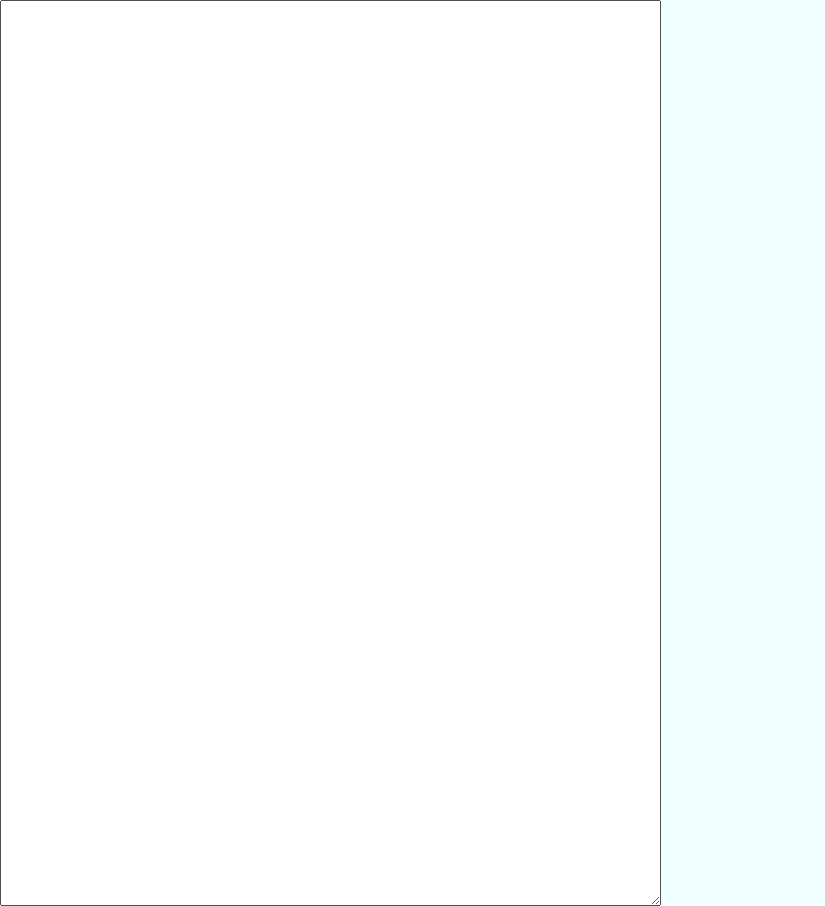
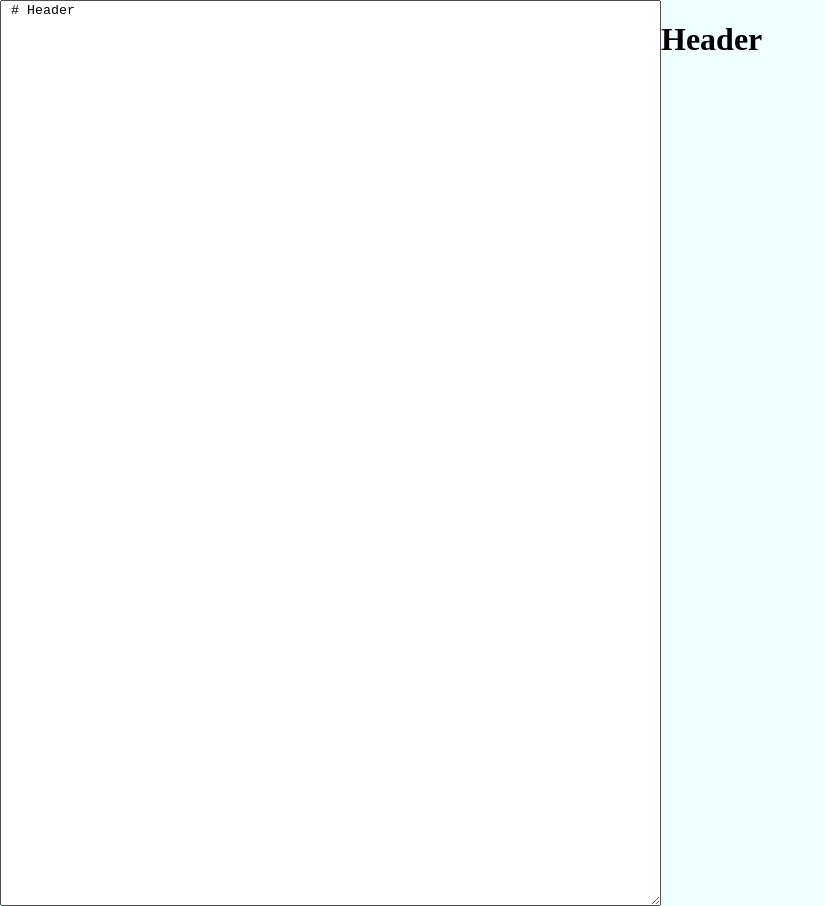
Before and after one commit to DundeeA/markdown-previewer, a React (Create React App) app: page / in a window 1280 px wide. Shown: the whole page, without its empty margins (0-825 px from the left). Built offline with nearby package versions, Linux system fonts and the light colour scheme.

Commit message:
implemented  marked, Added default text to editor

```diff
--- a/package.json
+++ b/package.json
@@ -6,6 +6,7 @@
     "@testing-library/jest-dom": "^5.17.0",
     "@testing-library/react": "^13.4.0",
     "@testing-library/user-event": "^13.5.0",
+    "marked": "^5.1.1",
     "react": "^18.2.0",
     "react-dom": "^18.2.0",
     "react-scripts": "5.0.1",
--- a/src/components/App/App.js
+++ b/src/components/App/App.js
@@ -1,13 +1,16 @@
 import React from "react";
-
 import Editor from "../Editor/Editor";
 import Preview from "../Preview/Preview";
+
+import { Marked, marked } from "marked";
+
 class App extends React.Component {
   constructor() {
     super();
 
     this.state = {
-      currentMarkDown: "",
+      parsedMarkDown: "",
+      defaultText: " # Header",
     };
 
     this.handleChange = this.handleChange.bind(this);
@@ -15,15 +18,24 @@ class App extends React.Component {
 
   handleChange(e) {
     this.setState({
-      currentMarkDown: e.target.value,
+      parsedMarkDown: marked.parse(e.target.value),
+    });
+  }
+
+  componentDidMount() {
+    this.setState({
+      parsedMarkDown: marked.parse(this.state.defaultText),
     });
   }
 
   render() {
     return (
       <>
-        <Editor onChange={this.handleChange} />
-        <Preview markDown={this.state.currentMarkDown} />
+        <Editor
+          onChange={this.handleChange}
+          defaultText={this.state.defaultText}
+        />
+        <Preview markDown={this.state.parsedMarkDown} />
       </>
     );
   }
--- a/src/components/Editor/Editor.js
+++ b/src/components/Editor/Editor.js
@@ -7,7 +7,9 @@ function Editor(props) {
       rows={60}
       cols={80}
       onChange={props.onChange}
-    ></textarea>
+      defaultValue={props.defaultText}
+    >
+    </textarea>
   );
 }
 
--- a/src/components/Preview/Preview.js
+++ b/src/components/Preview/Preview.js
@@ -1,7 +1,12 @@
 import React from "react";
 
 const Preview = (props) => {
-  return <div id="preview">{props.markDown}</div>;
+  return (
+    <div
+      id="preview"
+      dangerouslySetInnerHTML={{ __html: props.markDown }}
+    ></div>
+  );
 };
 
 export default Preview;
--- a/src/index.js
+++ b/src/index.js
@@ -1,7 +1,6 @@
 import React from 'react';
 import ReactDOM from 'react-dom/client';
 import './index.css';
-
 import App from './components/App/App';
 
 const root = ReactDOM.createRoot(document.getElementById('root'));
```
Also changed, not shown: 1 other file (tests, documents, lock files or other folders).
